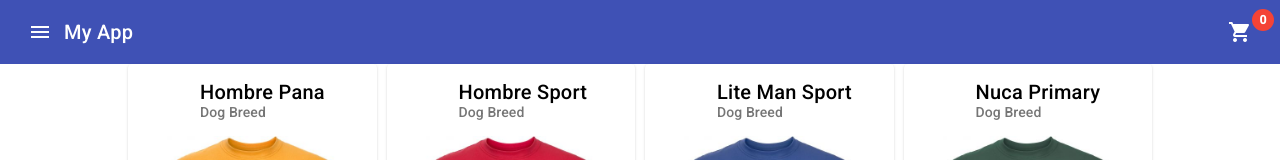
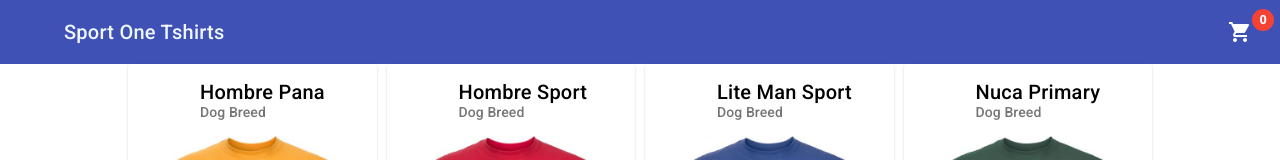
Before and after one commit to josepereza/angular15-material-shoppingCart, an Angular app: page /#/home in a window 1280 px wide. Before the commit this address led to /home. Shown: the top 160 px of the page. Built offline with nearby package versions, Linux system fonts and the light colour scheme.

Commit message:
cambio nav

```diff
--- a/src/app/app-routing.module.ts
+++ b/src/app/app-routing.module.ts
@@ -20,7 +20,9 @@ const routes: Routes = [
 ];
 
 @NgModule({
-  imports: [RouterModule.forRoot(routes)],
+  imports: [RouterModule.forRoot(routes, {
+    useHash: true, // <- Indicar que se use el hash
+  })],
   exports: [RouterModule]
 })
 export class AppRoutingModule { }
--- a/src/app/components/navbar/navbar.component.css
+++ b/src/app/components/navbar/navbar.component.css
@@ -14,3 +14,6 @@
   .demo-section + .demo-section {
     margin-top: 16px;
   }
+  a{
+    text-decoration: none;
+  }
--- a/src/app/components/navbar/navbar.component.html
+++ b/src/app/components/navbar/navbar.component.html
@@ -1,8 +1,9 @@
 <mat-toolbar color="primary">
     <button mat-icon-button class="example-icon" aria-label="Example icon-button with menu icon">
-      <mat-icon>menu</mat-icon>
+
     </button>
-    <span>My App</span>
+    <a routerLink="/home">  <span style="color: aliceblue;">Sport One Tshirts</span></a>
+
     <span class="example-spacer"></span>
     <a routerLink="/cart" mat-icon-button class="example-icon favorite-icon" aria-label="Example icon-button with heart icon">
       <mat-icon   matBadgeColor="warn" [matBadge]="getNumItem()" matBadgeOverlap="false" class="demo-section"><span class="material-symbols-outlined">
```
Also changed, not shown: tshirt.png (added), 1 other file (tests, documents, lock files or other folders).
